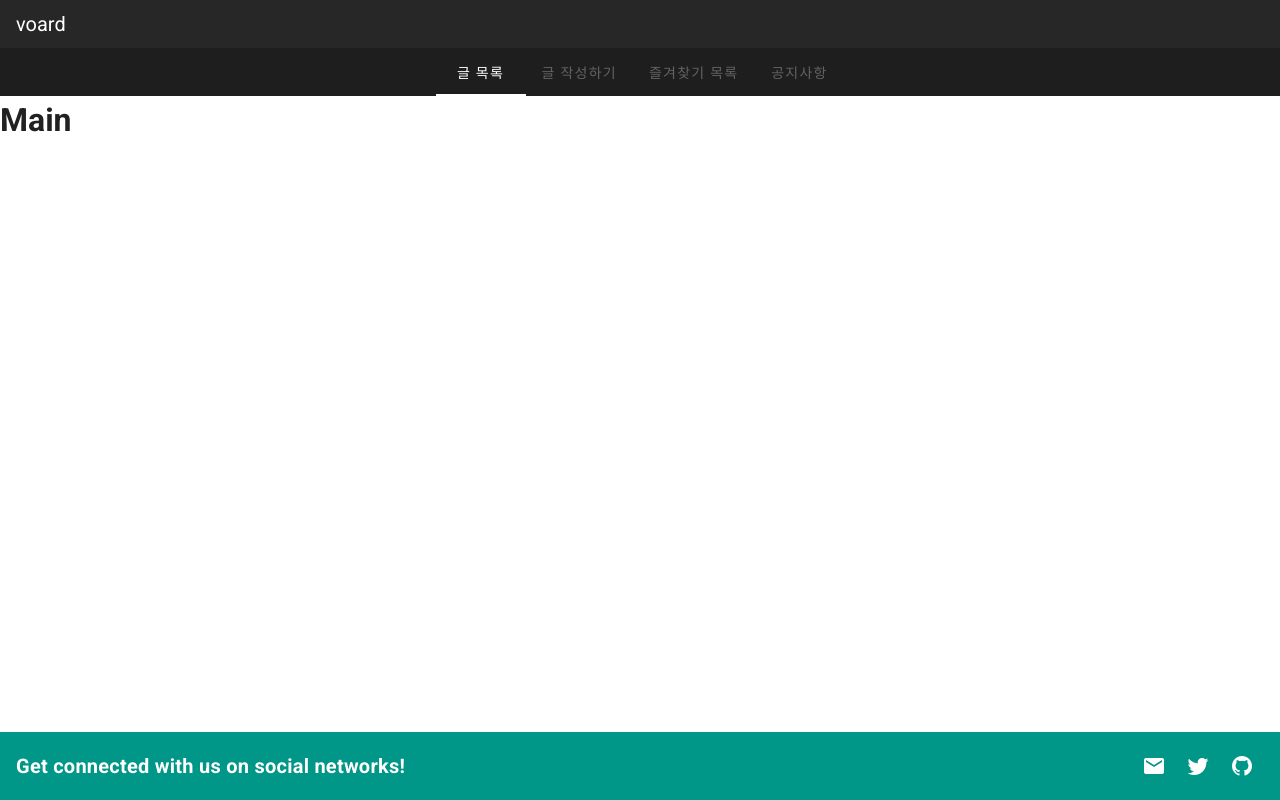
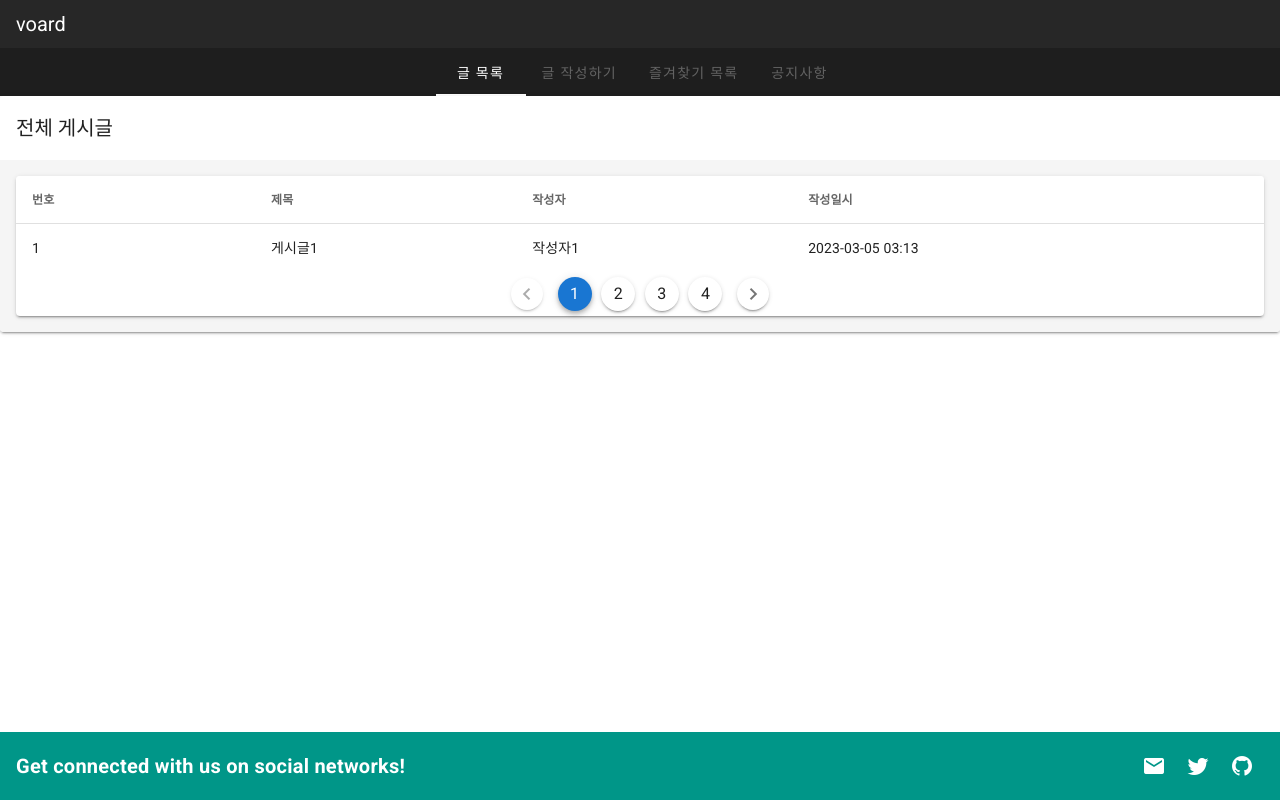
Before and after one commit to sj1225/voard, a Vue app: page / in a window 1280 px wide. Built offline with nearby package versions, Linux system fonts and the light colour scheme.

Commit message:
메인화면 디자인 개선

```diff
--- a/src/Home.vue
+++ b/src/Home.vue
@@ -1,11 +1,59 @@
 <template>
-    <h1>Main</h1>
+  <div>
+    <v-card>
+    <v-toolbar flat>
+      <v-toolbar-title>전체 게시글</v-toolbar-title>
+      <v-spacer></v-spacer>
+    </v-toolbar>
+    <v-card-text class="grey lighten-4">
+        <v-card>
+
+    <v-data-table
+      :headers="headers"
+      :items="desserts"
+      hide-default-footer
+
+    ></v-data-table>
+    <div class="text-center">
+    <v-pagination
+      v-model="page"
+      :length="4"
+      circle
+    ></v-pagination>
+  </div>
+  </v-card>
+    </v-card-text>
+
+  </v-card>
+
+  </div>
+
 </template>
 
 <script>
-console.log("Home.vue");
-
-export default {
-    name: 'home',
-}
+  export default {
+    data () {
+      return {
+        page: 1,
+        headers: [
+          {
+            text: '번호',
+            align: 'start',
+            value: 'num',
+          },
+          { text: '제목', value: 'title' },
+          { text: '작성자', value: 'writer' },
+          { text: '작성일시', value: 'writedate' },
+        ],
+        desserts: [
+          {
+            num: 1,
+            title: "게시글1",
+            writer: "작성자1",
+            writedate: "2023-03-05 03:13",
+          },
+        ],
+      }
+    },
+  }
 </script>
```
